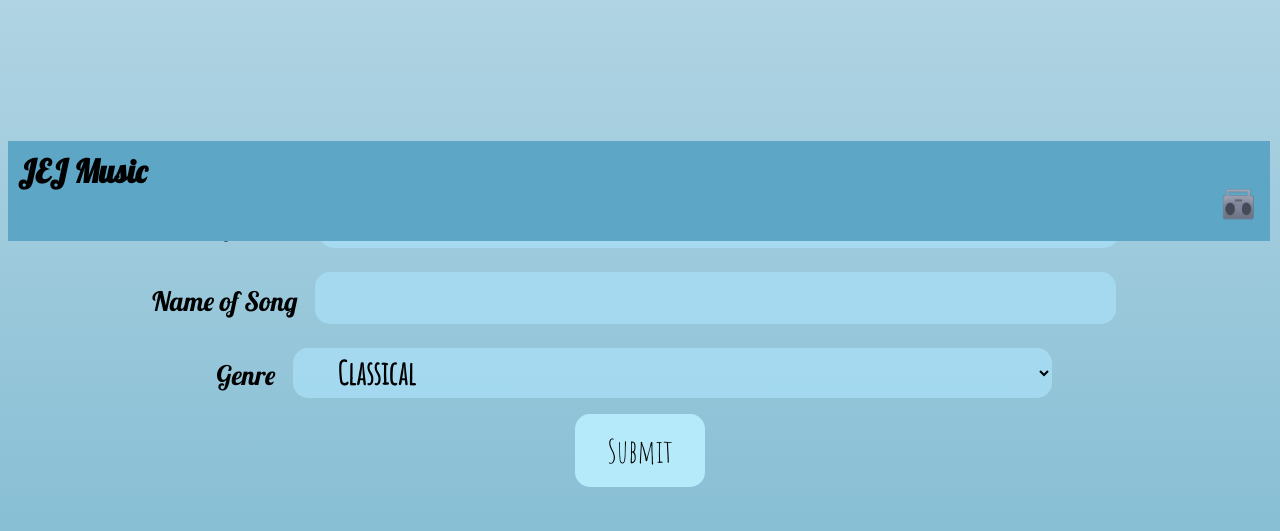
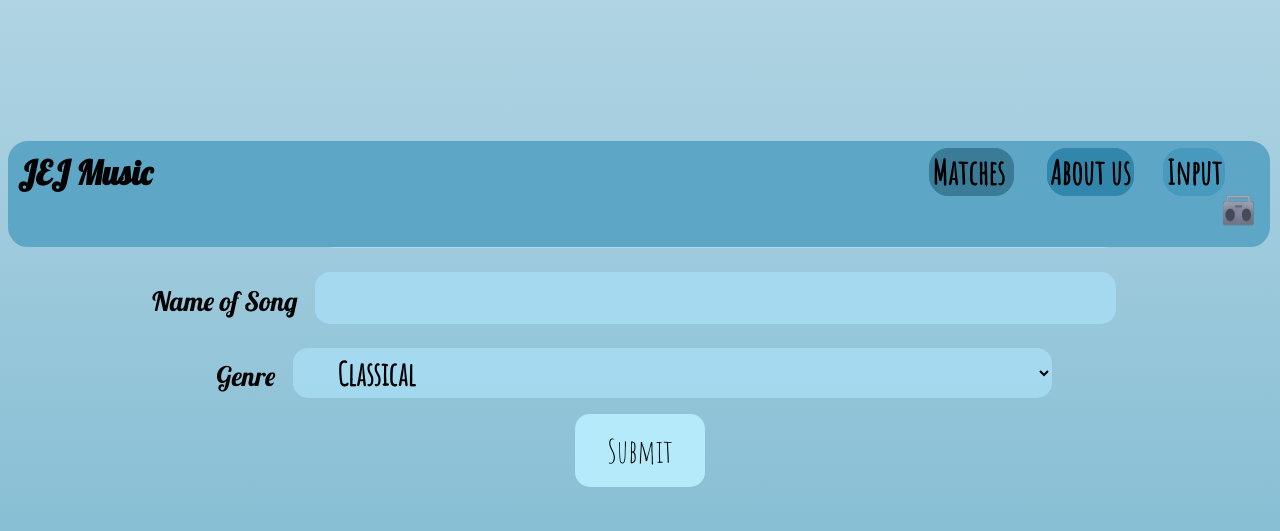
Before and after one commit to Mayrena77/JEJ, a Python web app: template jej-music/templates/input.html in a window 1280 px wide. Shown: the top 531 px of the page. Run offline with Jinja, Linux system fonts and the light colour scheme; the template is opened without the code that fills it, so the values that code supplies are empty.

Commit message:
nav bar works now but we'll have to fix it when deployed

```diff
--- a/jej-music/function/login.js
+++ b/jej-music/function/login.js
@@ -1,5 +1,8 @@
 $('.loginImage').hide();
 $('.loginImage').fadeIn(2500);
+
+$('.input').hide();
+$('.input').fadeIn(2000);
 
 var size = 450;
 var s_size = 0.88 * size;
--- a/jej-music/resources/input.css
+++ b/jej-music/resources/input.css
@@ -7,12 +7,49 @@
 
 .scroll_bar {
   font-family: 'Lobster', cursive;
+  font-size: 25pt;
+  font-weight: bold;
   position: fixed;
   width: 97%;
   border: 10px solid #5ea6c5;
+  border-radius: 20px;
   background-color: #5ea6c5;
   margin-top: -9px;
 }
+
+a {
+  text-decoration: none;
+  color: inherit;
+}
+
+.links{
+  display: inline-block;
+  margin-left: 62%;
+  font-family: 'Amatic SC', cursive;
+  padding-bottom: 3px;
+}
+
+#About {
+  border: 3px solid #3086ab;
+  background-color: #3086ab;
+  margin-left: 24px;
+  border-radius: 20px;
+}
+
+#Results {
+  border: 3px solid #3a7b98;
+  background-color: #3a7b98;
+  margin-right: 9px;
+  border-radius: 20px;
+}
+
+#Input {
+  border: 3px solid #479abd;
+  background-color: #479abd;
+  margin-left: 24px;
+  border-radius: 20px;
+}
+
 
 body {
     background: linear-gradient(#b0d4e3, #74b4cd);
--- a/jej-music/templates/About_Us.html
+++ b/jej-music/templates/About_Us.html
@@ -12,7 +12,7 @@
 
 <body>
   <div>
-  <h1 >
+  <h1 > JEJ Music
     <img class='logo' src="/JEJ_logo_icon.ico" />
   </h1>
  </div>
--- a/jej-music/templates/input.html
+++ b/jej-music/templates/input.html
@@ -9,9 +9,16 @@
  </head>
 
  <body>
-   <h1 class='scroll_bar'> JEJ Music
+
+<div class='scroll_bar'> JEJ Music
+ <div class='links'>
+   <a id="Results" href="http://localhost:8080/results"> Matches </a>
+   <a id="About" href="http://localhost:8080/about">About us</a>
+   <a id="Input" href="http://localhost:8080/"> Input </a>
+ </div>
      <img class='logo' src="/JEJ_logo_icon.ico" />
-  </h1>
+  </div>
+
 <div class="input">
 <form action="/results" method="get">
   <br>
@@ -34,7 +41,9 @@
   </select>
 <br>
   <input type="submit" name="Next Page">
+</form>
 </div>
-</form>
+<script src="https://ajax.googleapis.com/ajax/libs/jquery/2.2.4/jquery.min.js"></script>
+<script src="function/login.js"></script>
 </body>
 </html>
```
